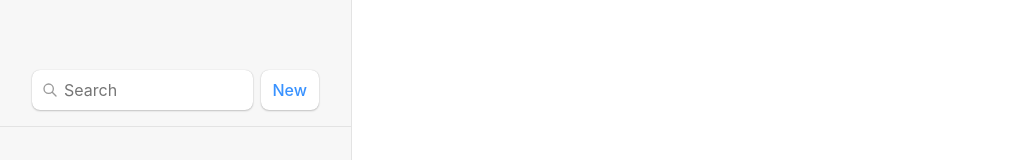
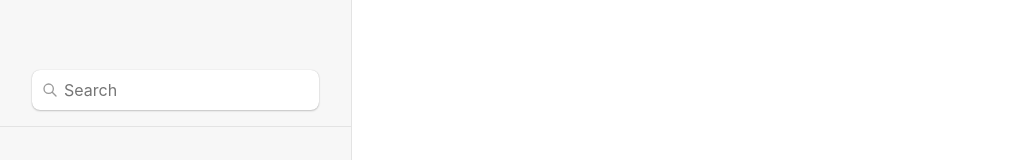
Before and after one commit to yull23/tutorial-routes-react, a React (Vite) app: page / in a window 1280 px wide. Shown: the part 303-463 px from the top of the page, without its empty margins (0-1021 px from the left). Built offline with nearby package versions, Linux system fonts and the light colour scheme.

Commit message:
Remove button new

```diff
--- a/src/routes/root.jsx
+++ b/src/routes/root.jsx
@@ -88,9 +88,9 @@ export default function Root() {
             <div id="search-spinner" aria-hidden hidden={!searching} />
             <div className="sr-only" aria-live="polite"></div>
           </Form>
-          <form method="post">
+          {/* <form method="post">
             <button type="submit">New</button>
-          </form>
+          </form> */}
         </div>
         <nav>
           <ul>
```
